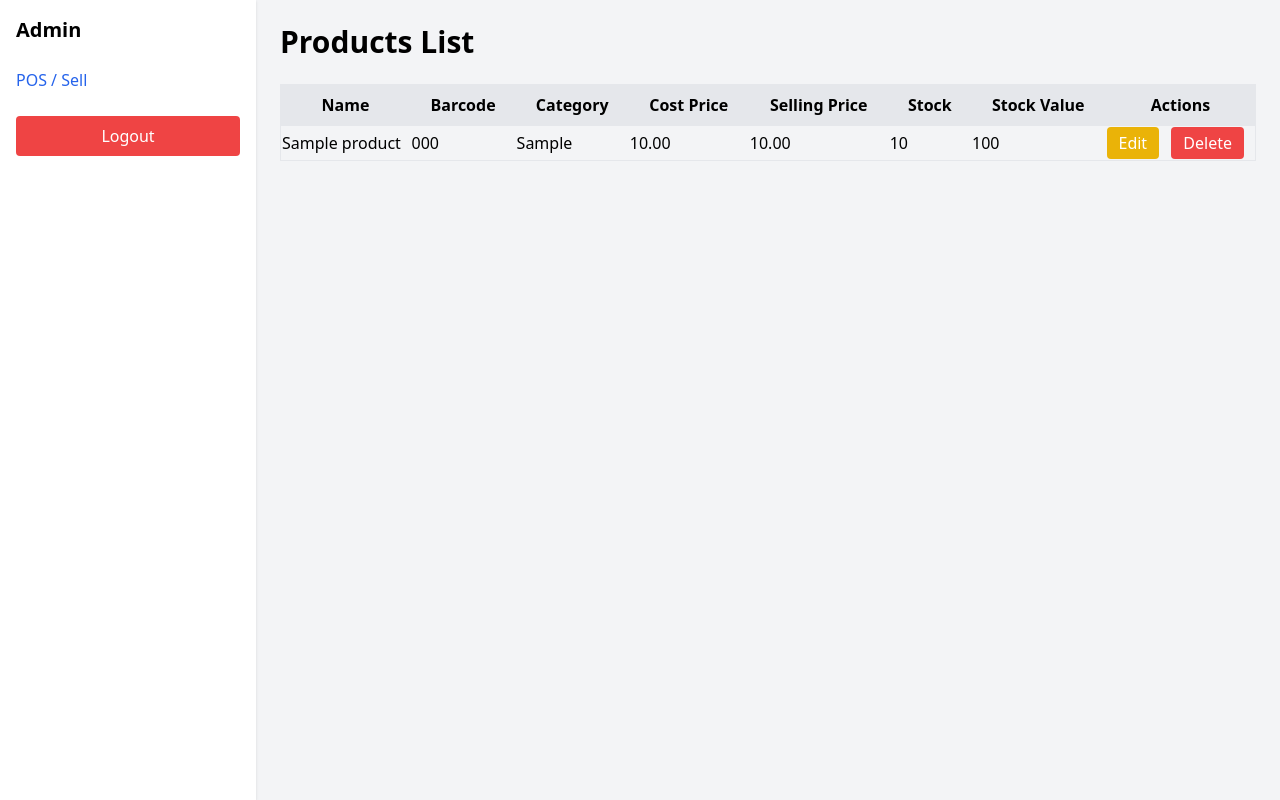
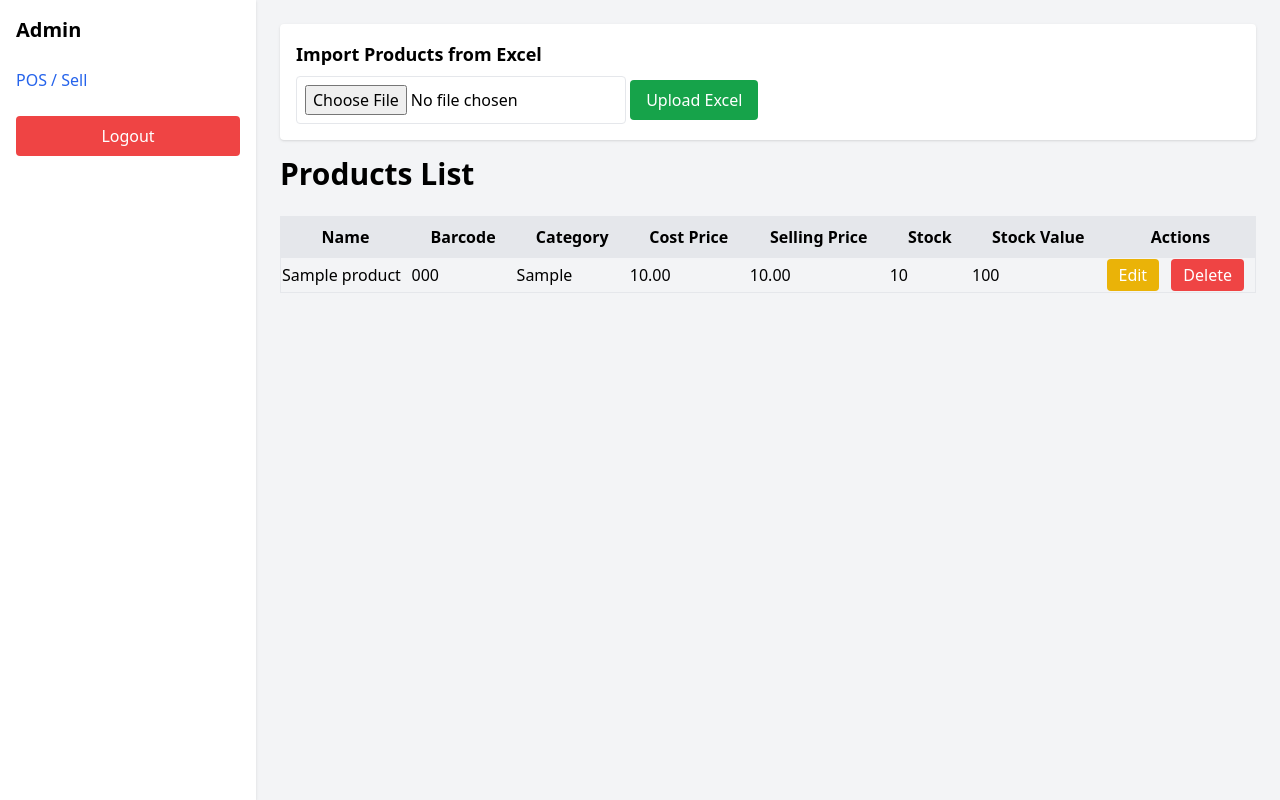
Before and after one commit to kakuhu/totatrack-pos-system, a Laravel app: page /products in a window 1280 px wide. Run offline with Laravel 12, Linux system fonts and the light colour scheme; a user stored in the database is signed in; data comes from the database, SQL or seed files in the repository; tables that the repository leaves empty hold one stand-in row (values such as "Sample post"); parts of the project's set-up code (start-up, migrations or seed data) failed here and were passed over; some libraries are stand-ins or nearby versions.

Commit message:
Add working Excel import/export for products

```diff
--- a/app/Http/Controllers/ProductsController.php
+++ b/app/Http/Controllers/ProductsController.php
@@ -1,7 +1,8 @@
 <?php
 
 namespace App\Http\Controllers;
-
+use App\Imports\ProductsImport;
+use Maatwebsite\Excel\Facades\Excel;
 use Illuminate\Http\Request;
 use App\Models\Product;
 
@@ -66,4 +67,15 @@ public function destroy($id)
         'success' => 'Product deleted successfully'
     ]);
 }
+
+public function import(Request $request)
+{
+    $request->validate([
+        'file' => 'required|mimes:xlsx,xls,csv'
+    ]);
+
+    Excel::import(new ProductsImport, $request->file('file'));
+
+    return redirect()->back()->with('success', 'Products imported successfully.');
 }
+}
--- a/resources/views/products/index.blade.php
+++ b/resources/views/products/index.blade.php
@@ -1,6 +1,32 @@
 @extends('layouts.admin')
 
 @section('content')
+
+<div class="bg-white p-4 rounded shadow mb-4">
+
+    <h3 class="text-lg font-bold mb-2">
+        Import Products from Excel
+    </h3>
+
+    <form action="{{ route('products.import') }}"
+          method="POST"
+          enctype="multipart/form-data">
+
+        @csrf
+
+        <input type="file"
+               name="file"
+               required
+               class="border p-2 rounded">
+
+        <button type="submit"
+                class="bg-green-600 text-white px-4 py-2 rounded">
+            Upload Excel
+        </button>
+
+    </form>
+
+</div>
 <h2 class="text-3xl font-bold mb-6">Products List</h2>
 
 <table class="min-w-full border">
--- a/routes/web.php
+++ b/routes/web.php
@@ -63,6 +63,8 @@ Route::middleware(['auth'])->group(function () {
         Route::post('/products/store', [ProductsController::class, 'store'])->name('products.store');
         Route::delete('/products/{id}', [ProductsController::class, 'destroy'])->name('products.destroy');
 
+        Route::post('/products/import', [ProductsController::class, 'import'])->name('products.import');
+
         // SALES HISTORY
         //Route::get('/sales-history', [SalesController::class, 'history'])->name('sales.history');
     });
```
Also changed, not shown: app/Imports/ProductsImport.php (added, +22 -0 lines), database/migrations/2026_02_11_154528_create_sale_items_table.php (deleted).
